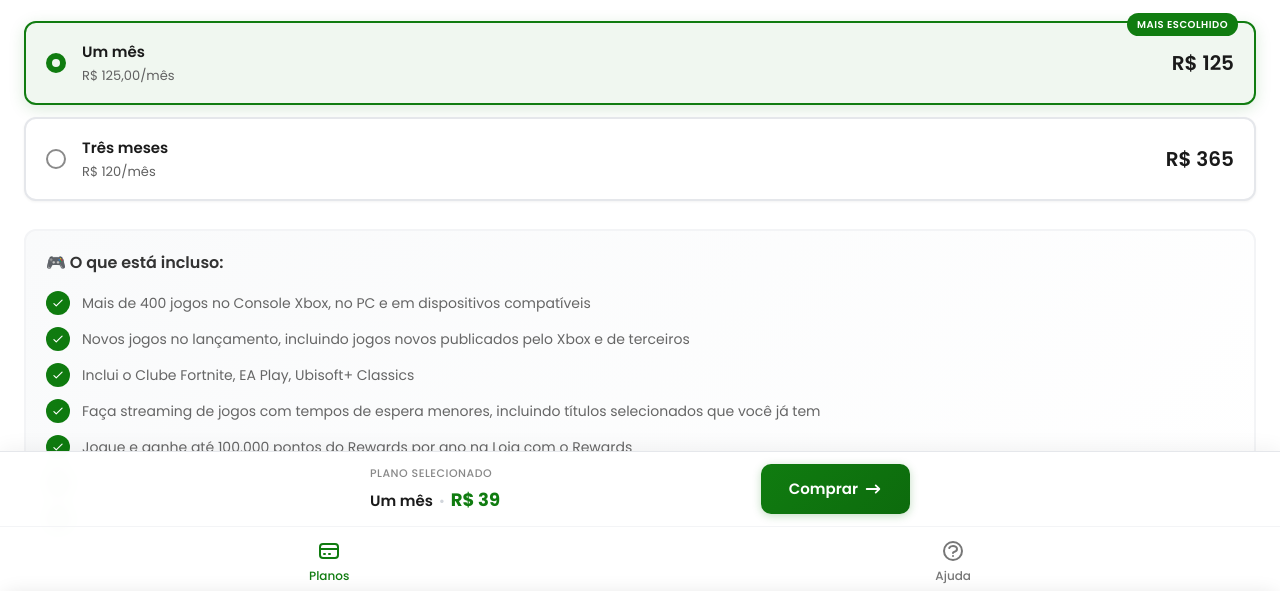
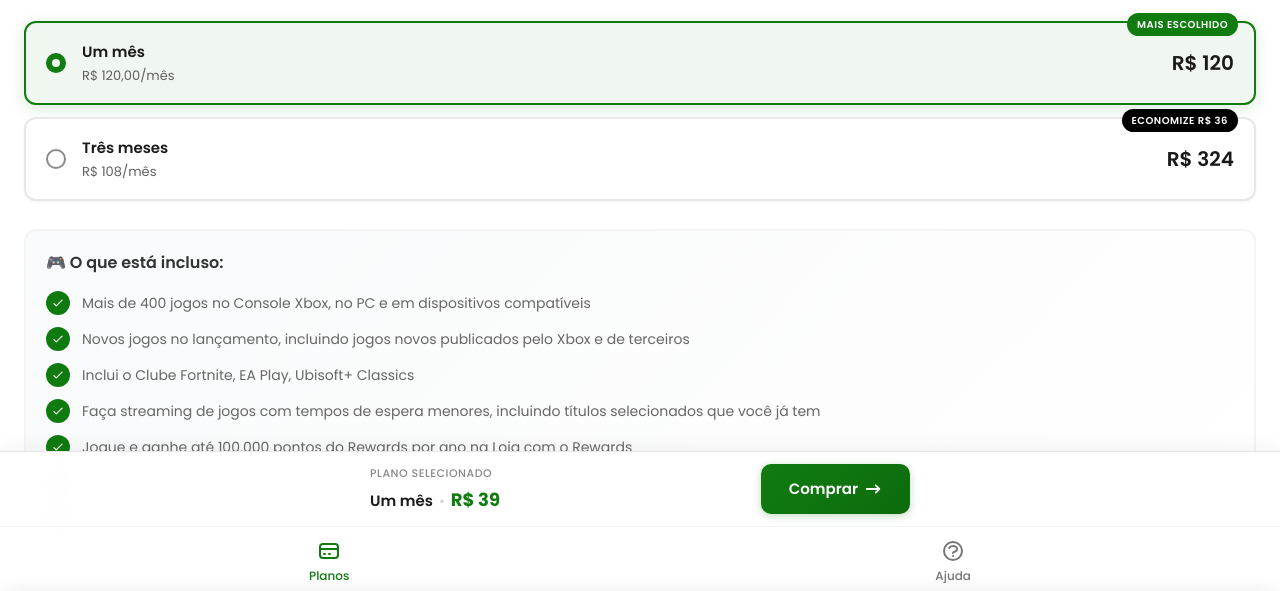
Before and after one commit to connectstore/gamepass, a plain HTML site: page index.html in a window 1280 px wide. Shown: the part 203-794 px from the top of the page. Drawn offline with nearby package versions, Linux system fonts and the light colour scheme.

Commit message:
Add files via upload

```diff
--- a/index.html
+++ b/index.html
@@ -289,6 +289,10 @@
 
         .badge.green {
             background-color: #10b981;
+        }
+
+        .badge.black {
+            background-color: #000000;
         }
 
         .badge.blue {
@@ -822,11 +826,11 @@
             {
                 id: 1,
                 title: "Um mês",
-                subtitle: "R$ 125,00/mês",
+                subtitle: "R$ 120,00/mês",
                 category: "ultimate",
                 basePrice: 120,
-                fee: 5,
-                totalPrice: 125,
+                fee: 0,
+                totalPrice: 120,
                 tag: {
                     text: "Mais escolhido",
                     color: "default"
@@ -836,12 +840,15 @@
             {
                 id: 2,
                 title: "Três meses",
-                subtitle: "R$ 120/mês",
+                subtitle: "R$ 108/mês",
                 category: "ultimate",
-                basePrice: 360,
-                fee: 5,
-                totalPrice: 365,
-                tag: null,
+                basePrice: 324,
+                fee: 0,
+                totalPrice: 324,
+                tag: {
+                    text: "Economize R$ 36",
+                    color: "black"
+                },
                 isPopular: false
             },
             // Xbox Premium
```
